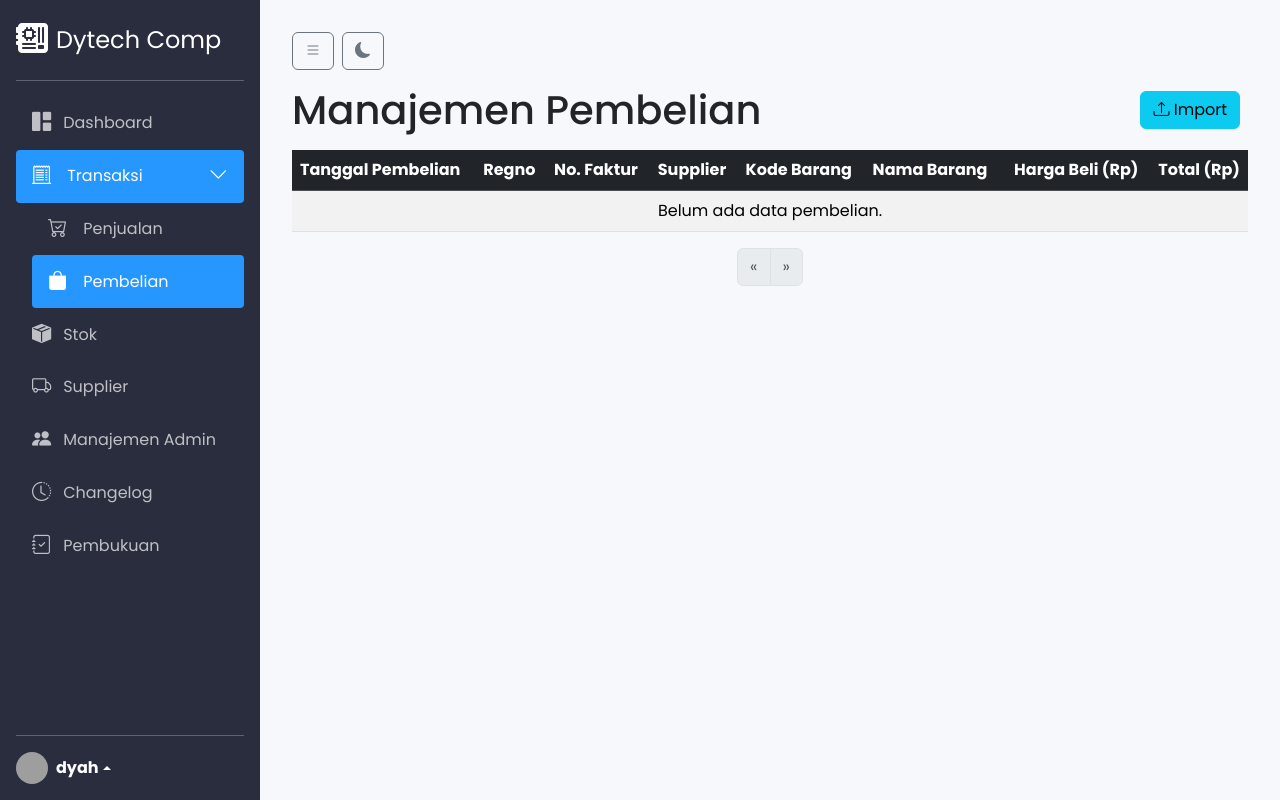
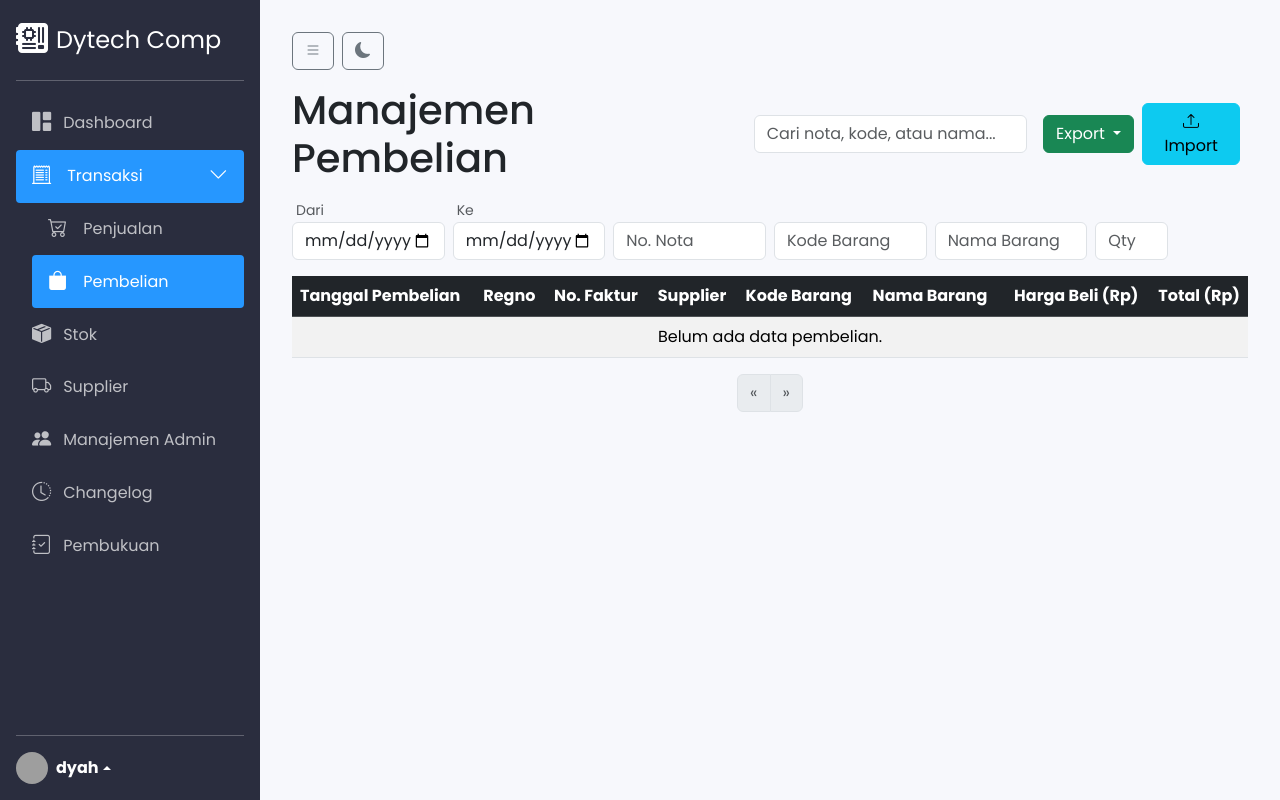
Before and after one commit to Agrimanko/salesmgr_flask_pkg, a Flask app: page /purchases in a window 1280 px wide. Run offline with Flask 3, Linux system fonts and the light colour scheme; a user stored in the database is signed in; grey boxes are pictures that could not be loaded.

Commit message:
penambahan item impor perbaikan

```diff
--- a/app.py
+++ b/app.py
@@ -618,6 +618,7 @@
 
     # Mengambil daftar kolom yang dicentang dari URL
     search_columns = request.args.getlist('cols')
+    jenis_filter = request.args.get('jenis', '').strip()
 
     q = Stock.query
     title = "Manajemen Stok"
@@ -638,6 +639,10 @@
 
         if filters:
             q = q.filter(or_(*filters))
+
+    # Terapkan filter jenis
+    if jenis_filter:
+        q = q.filter(Stock.jenis == jenis_filter)
 
     # Terapkan filter status stok
     if view_mode == 'empty':
@@ -656,11 +661,16 @@
 
     pagination = q.paginate(page=page, per_page=10, error_out=False)
 
+    # Ambil daftar distinct jenis untuk dropdown filter
+    jenis_list = [row[0] for row in db.session.query(Stock.jenis).distinct().order_by(Stock.jenis.asc()).all() if row[0]]
+
     return render_template('stock.html',
                            pagination=pagination,
                            title=title,
                            search=search,
                            view=view_mode,
+                           jenis_filter=jenis_filter,
+                           jenis_list=jenis_list,
                            sort_by=sort_by,
                            order=order,
                            # Kirim kolom yang dipilih kembali ke template
@@ -675,6 +685,7 @@
     search = request.args.get('search', '').strip()
     view_mode = request.args.get('view', 'all')
     search_columns = request.args.getlist('cols')
+    jenis_filter = request.args.get('jenis', '').strip()
 
     q = Stock.query
 
@@ -696,6 +707,9 @@
         q = q.filter(Stock.qty <= 0)
     elif view_mode == 'available':
         q = q.filter(Stock.qty > 0)
+
+    if jenis_filter:
+        q = q.filter(Stock.jenis == jenis_filter)
 
     ids = [item.id for item in q.with_entities(Stock.id).all()]
     return jsonify({'ids': ids})
@@ -1219,6 +1233,7 @@
     regno_pembelian,TGL_PEMBELIAN,NOFAKTUR_PEMBELIAN,SUPPLIER,kode_barang,NAMA_BARPEMBELIAN,HARGA_PEMBELIAN,JUMLAH_PEMBELIAN"""
     file = request.files.get('file')
     csv_text = request.form.get('csv_text', '').strip()
+    skip_duplicates = request.form.get('skip_duplicates') == 'on'
     df = None
     try:
         if file and file.filename:
@@ -1237,36 +1252,60 @@
         return redirect(url_for('purchases_list'))
 
     inserted = 0
+    skipped = 0
+    errors = []
+    existing_regnos = {r[0] for r in db.session.query(Purchase.regno).all()}
+
     for _, row in df.iterrows():
         try:
-            date_raw = row.get('TGL_PEMBELIAN') or row.get('date')
+            # Kolom standar baru
+            date_raw = row.get('tgl_pembelian') or row.get('TGL_PEMBELIAN')
             if pd.isna(date_raw):
                 continue
-            date_obj = pd.to_datetime(str(date_raw), dayfirst=True)
-
-            regno = str(row.get('regno_pembelian') or row.get('REGNO_PEMBELIAN') or '').strip()
+            date_obj = pd.to_datetime(str(date_raw), dayfirst=False)
+
+            regno = str(row.get('regno_pembelian') or '').strip()
+            if regno in existing_regnos:
+                if skip_duplicates:
+                    skipped += 1
+                    continue
+                # tambahkan suffix agar unik
+                suffix = 1
+                base = regno
+                while f"{base}-{suffix}" in existing_regnos:
+                    suffix += 1
+                regno = f"{base}-{suffix}"
+
             if not regno:
                 regno = f"PB{datetime.now().strftime('%y%m%d%H%M%S')}{inserted:03d}"
-
-            no_faktur = str(row.get('NOFAKTUR_PEMBELIAN') or row.get('no_faktur') or '').strip()
-            supplier_name = str(row.get('SUPPLIER') or '').strip()
-
-            kode = str(row.get('kode_barang') or row.get('KODE_BARANG') or '').strip()
-            nama_brg = str(row.get('NAMA_BARPEMBELIAN') or row.get('nama') or '').strip()
+            existing_regnos.add(regno)
+
+            no_faktur = str(row.get('nofaktur_pembelian') or '').strip()
+            supplier_name = str(row.get('supplier') or '').strip()
+
+            kode = str(row.get('kbarang_pembelian') or '').strip()
+            nama_brg = str(row.get('nama_pembelian') or '').strip()
 
             try:
-                harga_beli = float(row.get('HARGA_PEMBELIAN') or 0)
+                qty_val = int(row.get('qty_pembelian') or 0)
+            except Exception:
+                qty_val = 0
+
+            try:
+                harga_beli = float(row.get('harga_pembelian') or 0)
             except Exception:
                 harga_beli = 0
 
             try:
-                total_beli = float(row.get('JUMLAH_PEMBELIAN') or 0)
+                total_beli = float(row.get('total_pembelian') or 0)
             except Exception:
-                total_beli = 0
-
-            qty_val = 0
-            if harga_beli > 0:
+                total_beli = qty_val * harga_beli
+
+            # Jika salah satu dari qty atau total kosong, hitung otomatis
+            if qty_val == 0 and harga_beli>0:
                 qty_val = int(round(total_beli / harga_beli)) if total_beli else 1
+            if total_beli == 0:
+                total_beli = qty_val * harga_beli
 
             new_purchase = Purchase(
                 date=date_obj,
@@ -1287,12 +1326,26 @@
                     stock_item.qty += qty_val
             db.session.add(new_purchase)
             inserted += 1
-        except Exception:
+        except Exception as e:
+            db.session.rollback()
+            errors.append(str(e))
             continue
 
-    db.session.commit()
-    log_action('import_purchases', f'Imported {inserted} purchases')
-    flash(f'Berhasil mengimpor {inserted} data pembelian.', 'success')
+    try:
+        db.session.commit()
+    except Exception as e:
+        db.session.rollback()
+        flash(f'Error saat menyimpan data: {e}', 'danger')
+        return redirect(url_for('purchases_list'))
+
+    log_action('import_purchases', f'Imported {inserted}, skipped {skipped}')
+    msg = f'Import selesai: {inserted} berhasil'
+    if skipped:
+        msg += f', {skipped} dilewati (duplikat)'
+    if errors:
+        msg += f', {len(errors)} error'
+    flash(msg, 'info')
+
     return redirect(url_for('purchases_list'))
 
 # --- Rute Supplier ---
@@ -1768,6 +1821,77 @@
     log_action('import_stocks', f'Inserted {inserted}, Updated {updated}')
     flash(f'Import selesai: {inserted} ditambah, {updated} diperbarui, {len(errors)} error.', 'info')
     return redirect(url_for('stock_list'))
+
+@app.route('/purchase/export')
+@login_required
+def export_purchases():
+    fmt = request.args.get('format', 'csv')
+    # gather filters similar to purchases_list
+    search = request.args.get('search', '').strip()
+    sort_by = request.args.get('sort_by', 'date')
+    order = request.args.get('order', 'desc')
+    regno = request.args.get('regno', '').strip()
+    kode = request.args.get('kode', '').strip()
+    nama = request.args.get('nama', '').strip()
+    qty = request.args.get('qty', '').strip()
+    start = request.args.get('start', '').strip()
+    end = request.args.get('end', '').strip()
+
+    q = Purchase.query
+    if search:
+        search_term = f"%{search}%"
+        q = q.filter(or_(Purchase.regno.ilike(search_term), Purchase.kode.ilike(search_term), Purchase.nama.ilike(search_term)))
+    if regno:
+        q = q.filter(Purchase.regno.ilike(f"%{regno}%"))
+    if kode:
+        q = q.filter(Purchase.kode.ilike(f"%{kode}%"))
+    if nama:
+        q = q.filter(Purchase.nama.ilike(f"%{nama}%"))
+    if qty:
+        try:
+            q = q.filter(Purchase.qty == int(qty))
+        except ValueError:
+            pass
+    if start:
+        try:
+            start_dt = datetime.strptime(start, '%Y-%m-%d')
+            q = q.filter(Purchase.date >= start_dt)
+        except Exception:
+            pass
+    if end:
+        try:
+            end_dt = datetime.strptime(end, '%Y-%m-%d')
+            q = q.filter(Purchase.date < end_dt + timedelta(days=1))
+        except Exception:
+            pass
+
+    if hasattr(Purchase, sort_by):
+        sort_col = getattr(Purchase, sort_by)
+        q = q.order_by(sort_col.asc() if order=='asc' else sort_col.desc())
+
+    items = q.all()
+    if not items:
+        flash('Tidak ada data pembelian untuk diexport.', 'warning')
+        return redirect(url_for('purchases_list'))
+
+    import pandas as pd
+    df = pd.DataFrame([{ 'date': p.date.strftime('%Y-%m-%d'), 'regno': p.regno, 'no_faktur': p.no_faktur,
+                         'supplier': p.supplier, 'kode': p.kode, 'nama': p.nama, 'qty': p.qty,
+                         'harga1': p.harga1, 'harga2': p.harga2, 'jumlah': p.jumlah } for p in items])
+    timestamp = datetime.now().strftime('%Y%m%d%H%M%S')
+
+    if fmt == 'xlsx':
+        output = BytesIO()
+        with pd.ExcelWriter(output, engine='xlsxwriter') as writer:
+            df.to_excel(writer, index=False, sheet_name='Purchases')
+        output.seek(0)
+        return send_file(output, mimetype='application/vnd.openxmlformats-officedocument.spreadsheetml.sheet', as_attachment=True, download_name=f'purchases_{timestamp}.xlsx')
+    else:
+        csv_data = df.to_csv(index=False)
+        response = make_response(csv_data)
+        response.headers['Content-Disposition'] = f'attachment; filename=purchases_{timestamp}.csv'
+        response.mimetype = 'text/csv'
+        return response
 
 if __name__ == '__main__':
     with app.app_context():
--- a/templates/_import_purchases_modal.html
+++ b/templates/_import_purchases_modal.html
@@ -18,8 +18,13 @@
           </div>
           <div class="alert alert-info">
             Pastikan nama kolom persis seperti contoh.<br>
-            TGL_PEMBELIAN dapat dalam format dd/mm/yyyy atau yyyy-mm-dd.<br>
-            Qty akan dihitung otomatis dari Jumlah / Harga jika tidak ada kolom qty.
+            tgl_pembelian, regno_pembelian, nofaktur_pembelian, supplier, kbarang_pembelian, nama_pembelian, qty_pembelian, harga_pembelian, total_pembelian.
+          </div>
+          <div class="form-check mb-3">
+            <input class="form-check-input" type="checkbox" id="skip_duplicates_pur" name="skip_duplicates" checked>
+            <label class="form-check-label" for="skip_duplicates_pur">
+              Lewati data dengan regno yang sudah ada (hindari duplikat)
+            </label>
           </div>
         </div>
         <div class="modal-footer">
--- a/templates/purchases_new.html
+++ b/templates/purchases_new.html
@@ -4,10 +4,53 @@
 {% block content %}
 <div class="d-flex justify-content-between align-items-center mb-3">
   <h1 class="mb-0">Manajemen Pembelian</h1>
-  <div>
+  <div class="d-flex align-items-center">
+    <div class="me-3" style="width: 280px;">
+        <input type="text" id="searchInput" class="form-control" placeholder="Cari nota, kode, atau nama..." value="{{ search }}">
+    </div>
+    <div class="btn-group me-2">
+        <button type="button" class="btn btn-success dropdown-toggle" data-bs-toggle="dropdown" aria-expanded="false">
+            Export
+        </button>
+        <ul class="dropdown-menu">
+            <li><a class="dropdown-item" href="{{ url_for('export_purchases', format='csv', search=search, start=start, end=end, regno=regno, kode=kode, nama=nama, qty=qty, sort_by=sort_by, order=order) }}">CSV</a></li>
+            <li><a class="dropdown-item" href="{{ url_for('export_purchases', format='xlsx', search=search, start=start, end=end, regno=regno, kode=kode, nama=nama, qty=qty, sort_by=sort_by, order=order) }}">Excel</a></li>
+        </ul>
+    </div>
     <button class="btn btn-info me-2" data-bs-toggle="modal" data-bs-target="#importPurchasesModal"><i class="bi bi-upload"></i> Import</button>
   </div>
 </div>
+
+<!-- Advanced Filter per Kolom (mirip penjualan) -->
+<form id="filterPurchForm" class="row g-2 mb-3 align-items-end" method="get" action="{{ url_for('purchases_list') }}">
+    <div class="col-lg-2 col-md-3 col-6">
+        <small class="text-muted ms-1">Dari</small>
+        <input type="date" id="filter-start" name="start" class="form-control" value="{{ start }}">
+    </div>
+    <div class="col-lg-2 col-md-3 col-6">
+        <small class="text-muted ms-1">Ke</small>
+        <input type="date" id="filter-end" name="end" class="form-control" value="{{ end }}">
+    </div>
+    <div class="col-lg-2 col-md-3 col-6">
+        <label class="visually-hidden" for="filter-regno">No. Nota</label>
+        <input type="text" id="filter-regno" name="regno" class="form-control" placeholder="No. Nota" value="{{ regno }}">
+    </div>
+    <div class="col-lg-2 col-md-3 col-6">
+        <label class="visually-hidden" for="filter-kode">Kode Barang</label>
+        <input type="text" id="filter-kode" name="kode" class="form-control" placeholder="Kode Barang" value="{{ kode }}">
+    </div>
+    <div class="col-lg-2 col-md-3 col-6">
+        <label class="visually-hidden" for="filter-nama">Nama Barang</label>
+        <input type="text" id="filter-nama" name="nama" class="form-control" placeholder="Nama Barang" value="{{ nama }}">
+    </div>
+    <div class="col-lg-1 col-md-2 col-6">
+        <label class="visually-hidden" for="filter-qty">Qty</label>
+        <input type="number" id="filter-qty" name="qty" class="form-control" placeholder="Qty" value="{{ qty }}">
+    </div>
+    <input type="hidden" name="search" value="{{ search }}">
+    <input type="hidden" name="sort_by" value="date">
+    <input type="hidden" name="order" value="{{ 'asc' if start or end else 'desc' }}">
+</form>
 
 <div class="table-responsive">
   <table class="table table-striped table-hover">
```
Also changed, not shown: templates/stock.html (+9 -0 lines).
